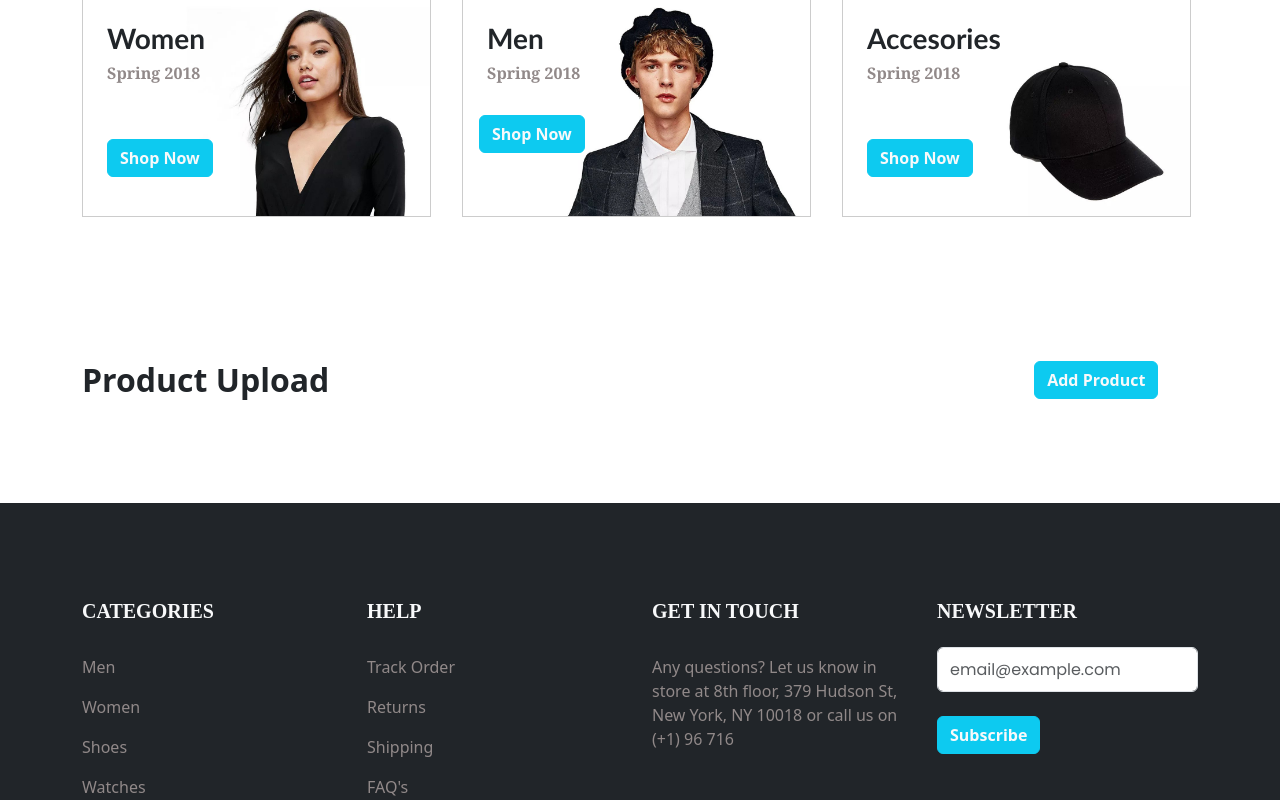
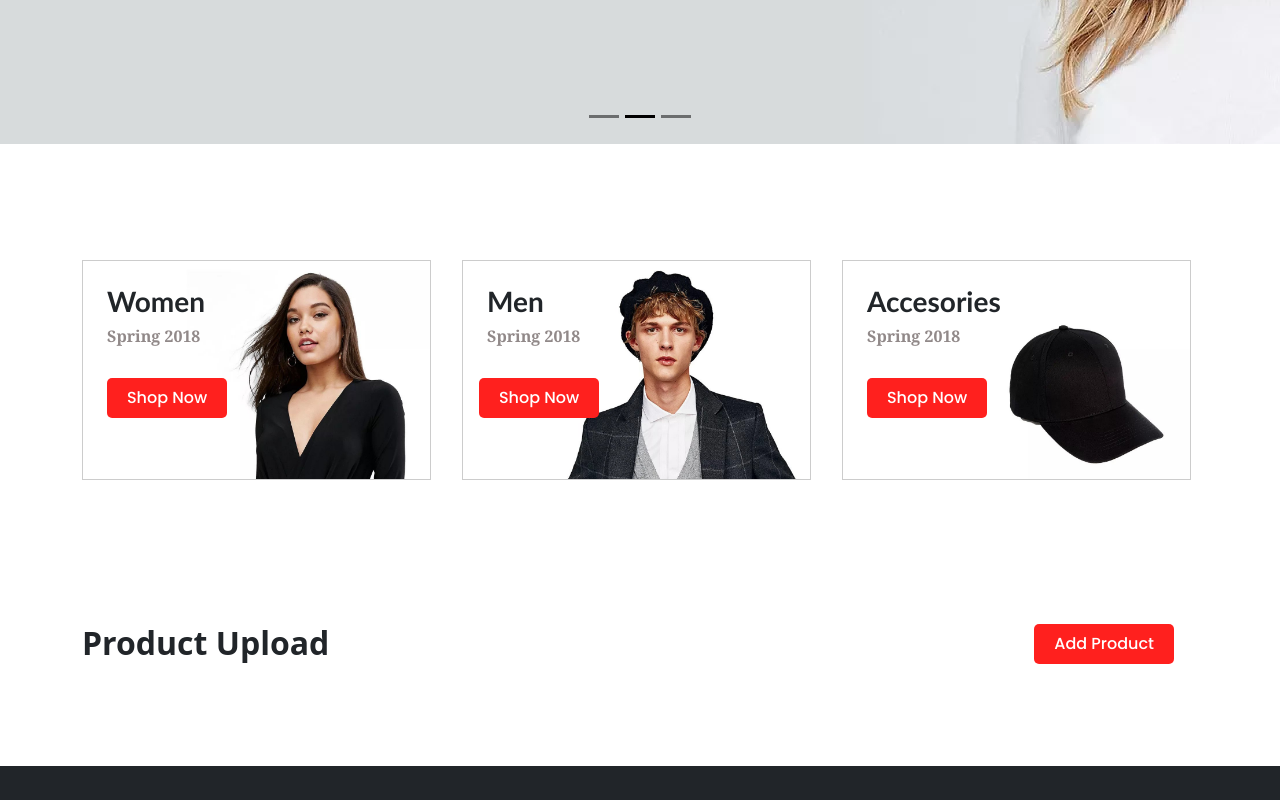
Before and after one commit to ShahwaizQasim/Capital-Shop, a React (Vite) app: page / in a window 1280 px wide. Shown: the part 840-1640 px from the top of the page. Built offline with nearby package versions, Linux system fonts and the light colour scheme; no server answers; sample sign-in values are in the browser's storage.

Commit message:
changes UI

```diff
--- a/src/components/dynamicProduct.jsx
+++ b/src/components/dynamicProduct.jsx
@@ -11,8 +11,8 @@ function DynamicProduct() {
           <div className="col-lg-6 col-md-6 col-sm-8 mt-5">
             <Link to="/addProduct" className="text-decoration-none text-white">
               <button
-                className="btn btn-info text-light fw-bold mt-5"
-                style={{ marginLeft: "70%" }}
+                className="button mt-5"
+                style={{ marginLeft: "70%",width:'140px' }}
               >
                 Add Product
               </button>
--- a/src/components/footer.jsx
+++ b/src/components/footer.jsx
@@ -11,16 +11,16 @@ function Footer() {
               >
                 CATEGORIES
               </h5>
-              <p className="lh-base pt-4" style={{ color: "#918989" }}>
+              <p className="lh-base pt-4" style={{ color: "#918989",fontFamily:'poppins' }}>
                 Men
               </p>
-              <p className="lh-base" style={{ color: "#918989" }}>
+              <p className="lh-base" style={{ color: "#918989",fontFamily:'poppins' }}>
                 Women
               </p>
-              <p className="lh-base" style={{ color: "#918989" }}>
+              <p className="lh-base" style={{ color: "#918989",fontFamily:'poppins' }}>
                 Shoes
               </p>
-              <p className="lh-base" style={{ color: "#918989" }}>
+              <p className="lh-base" style={{ color: "#918989",fontFamily:'poppins' }}>
                 Watches
               </p>
             </div>
@@ -31,16 +31,16 @@ function Footer() {
               >
                 HELP
               </h5>
-              <p className="lh-base pt-4" style={{ color: "#918989" }}>
+              <p className="lh-base pt-4" style={{ color: "#918989",fontFamily:'poppins' }}>
                 Track Order
               </p>
-              <p className="lh-base" style={{ color: "#918989" }}>
+              <p className="lh-base" style={{ color: "#918989",fontFamily:'poppins' }}>
                 Returns
               </p>
-              <p className="lh-base" style={{ color: "#918989" }}>
+              <p className="lh-base" style={{ color: "#918989",fontFamily:'poppins' }}>
                 Shipping
               </p>
-              <p className="lh-base" style={{ color: "#918989" }}>
+              <p className="lh-base" style={{ color: "#918989",fontFamily:'poppins' }}>
                 FAQ's
               </p>
             </div>
@@ -51,7 +51,7 @@ function Footer() {
               >
                 GET IN TOUCH
               </h5>
-              <p className="lh-base pt-4" style={{ color: "#918989" }}>
+              <p className="lh-base pt-4" style={{ color: "#918989",fontFamily:'poppins' }}>
                 Any questions? Let us know in store at 8th floor, 379 Hudson St,
                 New York, NY 10018 or call us on (+1) 96 716
               </p>
@@ -86,7 +86,7 @@ function Footer() {
                 className="form-control mt-4"
                 placeholder="email@example.com"
               />
-              <button className="btn btn-info mt-4 text-light fw-bold">
+              <button className="button mt-4">
                 Subscribe
               </button>
             </div>
--- a/src/components/navbar.jsx
+++ b/src/components/navbar.jsx
@@ -43,11 +43,11 @@ function Navbar() {
         <div className="container">
           <nav className="nav navbar navbar-expand-md text-center pb-1 pt-1">
             <Link
-              to="#"
+              to="/"
               className="navbar-brand"
               style={{ fontFamily: "poppins" }}
             >
-              Caza Store
+              <img src="https://preview.colorlib.com/theme/capitalshop/assets/img/logo/logo.png.webp" alt="Logo" />
             </Link>
             <button
               className="navbar-toggler"
--- a/src/components/slider.jsx
+++ b/src/components/slider.jsx
@@ -12,7 +12,7 @@ function DarkVariantExample() {
           NEW SESSION
         </h1>
         <button
-          className="btn btn-info text-light fw-bold animate__animated animate__delay-2s animate__zoomIn"
+          className="button animate__animated animate__delay-2s animate__zoomIn"
           style={{ position: "absolute", top: "48%", left: "12%" }}
         >
           Shop Now
@@ -26,7 +26,7 @@ function DarkVariantExample() {
           Jackets &amp; Coats
         </h1>
         <button
-          className="btn btn-info text-light fw-bold animate__animated animate__delay-2s animate__fadeInUp"
+          className="button animate__animated animate__delay-2s animate__fadeInUp"
           style={{ position: "absolute", top: "48%", left: "12%" }}
         >
           Shop Now
@@ -40,7 +40,7 @@ function DarkVariantExample() {
           Jackets &amp; Coats
         </h1>
         <button
-          className="btn btn-info text-light fw-bold animate__animated animate__delay-2s animate__fadeInUp"
+          className="button animate__animated animate__delay-2s animate__fadeInUp"
           style={{ position: "absolute", top: "48%", left: "12%" }}
         >
           Shop Now
@@ -51,71 +51,3 @@ function DarkVariantExample() {
 }
 
 export default DarkVariantExample;
-{
-  /* <div
-  id="carouselExampleSlidesOnly"
-  className="carousel slide"
-  data-bs-ride="carousel"
->
-  <div className="carousel-inner">
-    <div className="carousel-item active slider23">
-      <h4 className="animate__animated animate__delay-0.5s animate__fadeInDown slider-heading4">
-        Women Collection 2023
-      </h4>
-      <h1 className="animate__animated animate__delay-1s animate__fadeInUp slider-heading1">
-        NEW SESSION
-      </h1>
-      <button
-        className="btn btn-info text-light fw-bold animate__animated animate__delay-2s animate__zoomIn"
-        style={{ position: "absolute", top: "48%", left: "8%" }}
-      >
-        Shop Now
-      </button>
-    </div>
-    <div
-      className="carousel-item"
-      style={{
-        height: 650,
-        width: "100%",
-        backgroundImage: "url(./img/slide-01.jpg.webp)",
-        backgroundSize: "cover",
-      }}
-    >
-      <h4 className="animate__animated animate__delay-0.5s animate__rotateInDownLeft slider-heading4">
-        Man New-Season
-      </h4>
-      <h1 className="animate__animated animate__delay-1s animate__lightSpeedInRight slider-heading1">
-        Jackets &amp; Coats
-      </h1>
-      <button
-        className="btn btn-info text-light fw-bold animate__animated animate__delay-2s animate__fadeInUp"
-        style={{ position: "absolute", top: "48%", left: "8%" }}
-      >
-        Shop Now
-      </button>
-    </div>
-    <div
-      className="carousel-item"
-      style={{
-        height: 650,
-        width: "100%",
-        backgroundImage: "url(./img/slide-02.jpg.webp)",
-        backgroundSize: "cover",
-      }}
-    >
-      <h4 className="animate__animated animate__delay-0.5s animate__rotateInDownLeft slider-heading4">
-        Man Collection 2023
-      </h4>
-      <h1 className="animate__animated animate__delay-1s animate__rotateInUpRight slider-heading1">
-        NEW ARRIVALS
-      </h1>
-      <button
-        className="btn btn-info text-light fw-bold animate__animated animate__delay-2s animate__rotateIn"
-        style={{ position: "absolute", top: "48%", left: "8%" }}
-      >
-        Shop Now
-      </button>
-    </div>
-  </div>
-</div> */
-}
--- a/src/components/staticProducts.jsx
+++ b/src/components/staticProducts.jsx
@@ -29,7 +29,7 @@ function StaticProduct() {
                 >
                   Spring 2018
                 </h6>
-                <button className="btn btn-info text-light fw-bold mt-5 ms-4">
+                <button className="button mt-4 ms-4">
                   Shop Now
                 </button>
               </div>
@@ -61,7 +61,7 @@ function StaticProduct() {
                 >
                   Spring 2018
                 </h6>
-                <button className="btn btn-info text-light fw-bold mt-4 ms-3">
+                <button className="button mt-4 ms-3">
                   Shop Now
                 </button>
               </div>
@@ -93,7 +93,7 @@ function StaticProduct() {
                 >
                   Spring 2018
                 </h6>
-                <button className="btn btn-info text-light fw-bold mt-5 ms-4">
+                <button className="button mt-4 ms-4">
                   Shop Now
                 </button>
               </div>
--- a/src/index.css
+++ b/src/index.css
@@ -86,7 +86,7 @@
   line-height: 28px;
   align-items: center;
   position: relative;
-  max-width: 80%;
+  max-width: 85%;
   margin-top: 25px;
   margin-left: 10px;
 }
@@ -247,3 +247,13 @@
   transform: translateY(-10px);
   box-shadow: 1px 1px 20px #666;
 }
+.button{
+  height: 40px;
+  width: 120px;
+  background-color: #FF201E;
+  color: #fff;
+  font-family: 'poppins';
+  border: none;
+  outline: none;
+  border-radius: 5px;
+}
--- a/src/pages/auth/signup.jsx
+++ b/src/pages/auth/signup.jsx
@@ -53,14 +53,14 @@ function SignUp() {
 
   return (
     <>
-      <div className="container-fluid bg-success SignUp-Container">
+      <div className="container-fluid SignUp-Container">
         <div className="container">
           <div className="row">
             <h1
-              className="text-center text-light mt-4 fw-bold d-inline"
+              className="text-center text-light mt-5 fw-bold d-inline"
               style={{ fontFamily: '"Courier New", Courier, monospace' }}
             >
-              Shah Store
+              <img src="https://preview.colorlib.com/theme/capitalshop/assets/img/logo/logo.png.webp" alt="" />
             </h1>
             <div className="col-lg-9 mt-4 m-auto pb-5 box">
               <div className="row">
```
